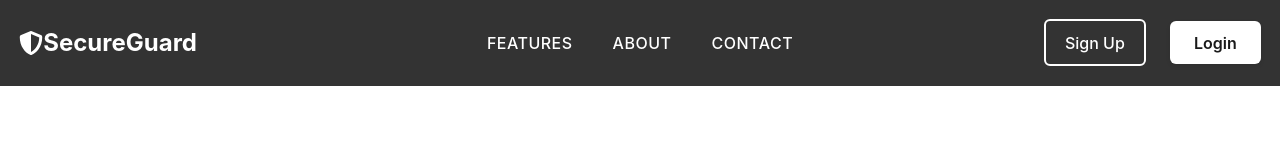
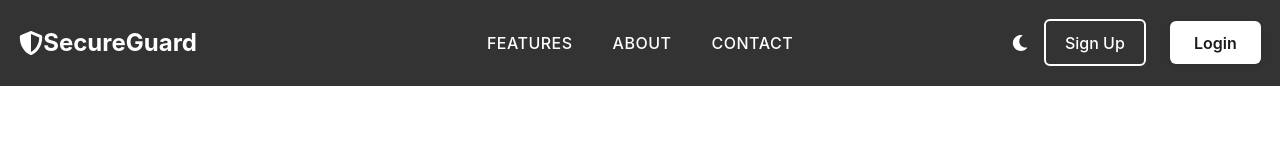
Before and after one commit to oddjoey/AISecRaspberryPI, a Next.js app in the folder secureguard/: page / in a window 1280 px wide. Shown: the top 160 px of the page. Built offline with nearby package versions, Linux system fonts and the light colour scheme; no server answers.

Commit message:
dark mode toggle needs tweak

```diff
--- a/secureguard/src/components/Navbar.js
+++ b/secureguard/src/components/Navbar.js
@@ -1,23 +1,47 @@
 "use client";
 
-import React, { useState, useContext } from 'react';
-import Link from 'next/link'
-import { usePathname } from 'next/navigation'
-import { FaShieldAlt } from 'react-icons/fa';
-import "../CSS/Navbar.css"
-import { getSession } from '@/backend/sessions';
+import React, { useState, useContext, useEffect } from 'react';
+import Link from 'next/link';
+import { usePathname } from 'next/navigation';
+import { FaShieldAlt, FaMoon, FaSun } from 'react-icons/fa';
+import "../CSS/Navbar.css";
 import { AuthContext } from './AuthProvider.tsx';
 
 const Navbar = () => {
   const { userID, setUserID } = useContext(AuthContext);
   const pathname = usePathname();
 
+  // Dark mode state
+  const [isDarkMode, setIsDarkMode] = useState(false);
+
+  // Initialize theme on mount
+  useEffect(() => {
+    const savedTheme = localStorage.getItem("theme");
+    if (savedTheme === "dark") {
+      setIsDarkMode(true);
+      document.body.classList.add("dark");
+    }
+  }, []);
+
+  const toggleDarkMode = () => {
+    setIsDarkMode(prev => {
+      const newTheme = !prev;
+      if (newTheme) {
+        document.body.classList.add("dark");
+        localStorage.setItem("theme", "dark");
+      } else {
+        document.body.classList.remove("dark");
+        localStorage.setItem("theme", "light");
+      }
+      return newTheme;
+    });
+  };
+
   const isActive = (path) => {
     return pathname === path ? 'active' : '';
   };
 
   return (
-    <>
     <nav className="navbar" role="navigation">
       <div className="navbar-left">
         <Link href="/" className={`logo ${isActive('/')}`}>
@@ -52,6 +76,10 @@ const Navbar = () => {
         </ul>
       </div>
       <div className="navbar-right">
+        <button className="dark-mode-toggle" onClick={toggleDarkMode}>
+          {isDarkMode ? <FaSun /> : <FaMoon />}
+        </button>
+
         {userID == null ? (
           <>
             <Link href="/sign-up" className={`sign-up-btn ${isActive('/sign-up')}`}>
@@ -68,7 +96,6 @@ const Navbar = () => {
         )}
       </div>
     </nav>
-    </>
   );
 };
 
```
Also changed, not shown: secureguard/src/CSS/Navbar.css (line endings or trailing spaces). Lines whose indentation alone changed are shown as unchanged.
